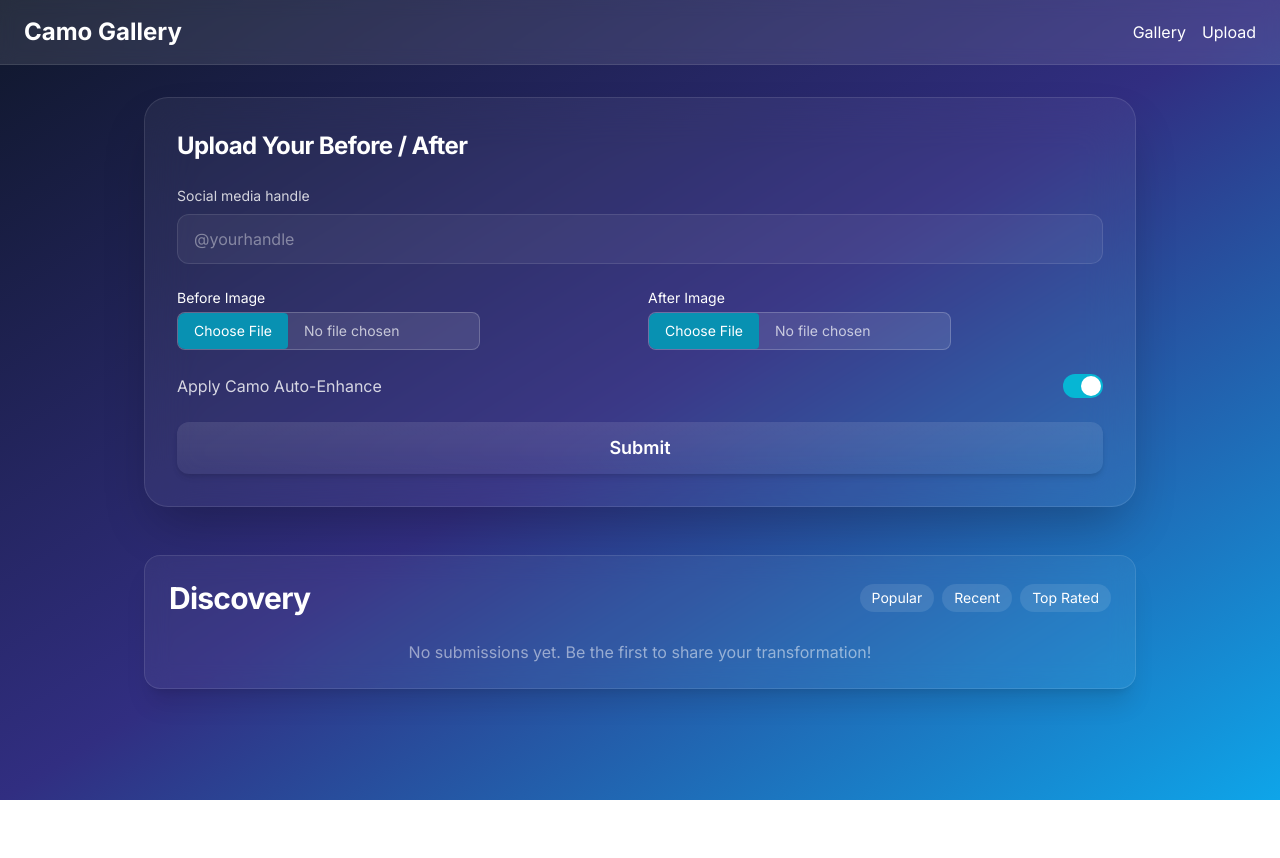
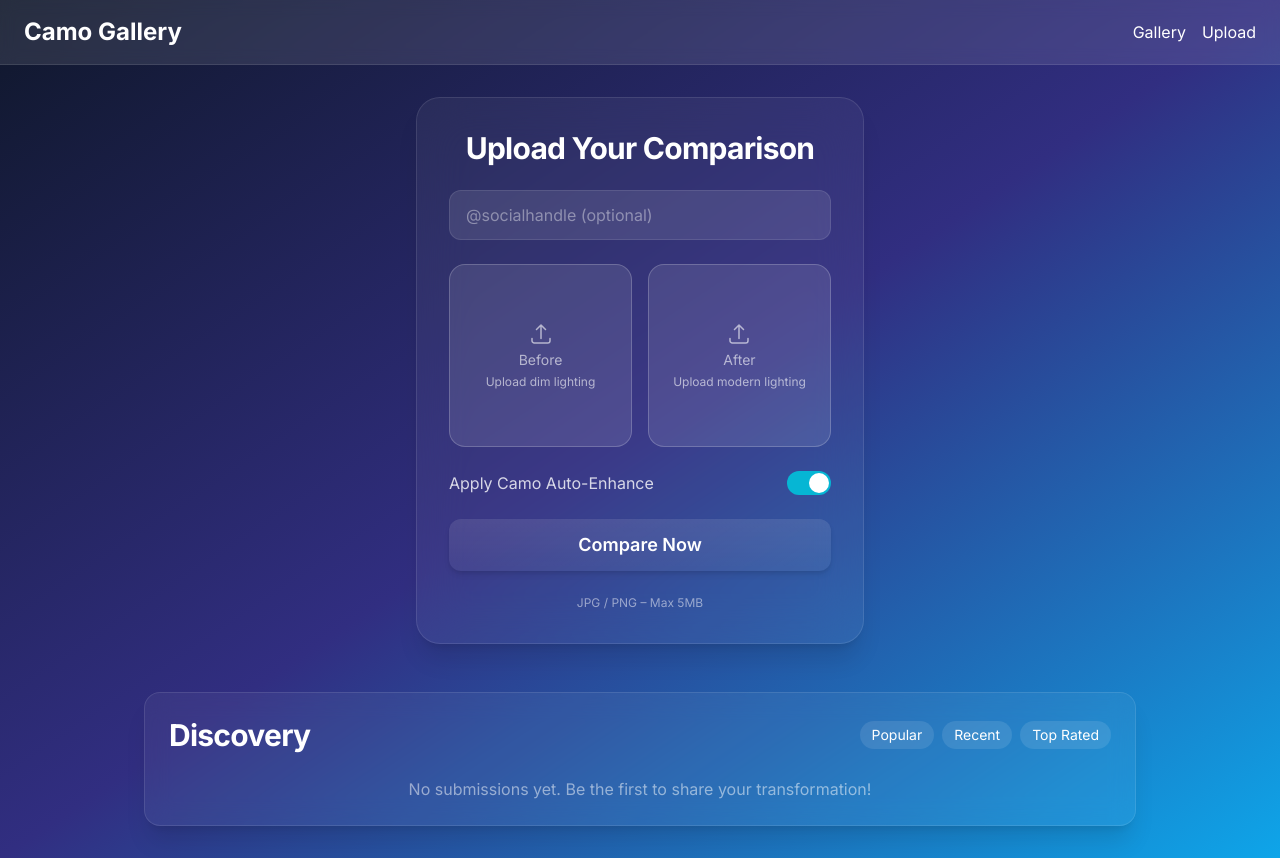
Before and after one commit to marcosSanchez-dev/camo-gallery-prototype, a React (Vite) app: page / in a window 1280 px wide. Before the commit the page ends 800 px from the top, so only its background shows below. Built offline with nearby package versions, Linux system fonts and the light colour scheme.

Commit message:
feat: implement Creation panel with social handle and image preview UI

```diff
--- a/package.json
+++ b/package.json
@@ -10,6 +10,7 @@
     "preview": "vite preview"
   },
   "dependencies": {
+    "@heroicons/react": "^2.2.0",
     "react": "^19.1.0",
     "react-dom": "^19.1.0",
     "react-dropzone": "^14.3.8",
--- a/src/components/UploadForm.jsx
+++ b/src/components/UploadForm.jsx
@@ -1,9 +1,11 @@
 import { useState } from "react";
+import { ArrowUpTrayIcon } from "@heroicons/react/24/outline";
 
 export default function UploadForm({ onSubmit }) {
   const [before, setBefore] = useState(null);
   const [after, setAfter] = useState(null);
   const [social, setSocial] = useState("");
+  const [autoEnhance, setAutoEnhance] = useState(true);
 
   const handleImage = (e, type) => {
     const file = e.target.files[0];
@@ -14,91 +16,109 @@ export default function UploadForm({ onSubmit }) {
 
   const handleSubmit = (e) => {
     e.preventDefault();
-    if (!before || !after || !social) {
-      alert("Please complete all fields.");
+    if (!before || !after) {
+      alert("Please upload both images.");
       return;
     }
-
-    const newEntry = { before, after, social };
+    const newEntry = { before, after, social, autoEnhance };
     onSubmit(newEntry);
-
-    // limpia el formulario
     setBefore(null);
     setAfter(null);
     setSocial("");
+    setAutoEnhance(true);
   };
 
   return (
     <form
       onSubmit={handleSubmit}
-      className="bg-white/5 backdrop-blur-xl border border-white/10 rounded-3xl p-8 shadow-2xl space-y-6 text-white"
+      className="w-full max-w-md mx-auto bg-white/5 text-white backdrop-blur-xl border border-white/10 rounded-3xl p-8 shadow-xl space-y-6"
     >
-      <h2 className="text-2xl font-bold tracking-tight text-white mb-4">
-        Upload Your Before / After
+      <h2 className="text-3xl font-bold tracking-tight mb-4 text-center">
+        Upload Your Comparison
       </h2>
 
       <div>
-        <label className="block text-sm font-medium mb-2 text-white/80">
-          Social media handle
-        </label>
         <input
           type="text"
           value={social}
           onChange={(e) => setSocial(e.target.value)}
-          placeholder="@yourhandle"
-          className="w-full bg-white/5 text-white placeholder-white/40 px-4 py-3 rounded-xl border border-white/10 focus:outline-none focus:ring-2 focus:ring-cyan-400"
+          placeholder="@socialhandle (optional)"
+          className="w-full bg-white/10 text-white placeholder-white/40 px-4 py-3 rounded-xl border border-white/10 focus:outline-none focus:ring-2 focus:ring-cyan-400"
         />
       </div>
 
       <div className="grid grid-cols-2 gap-4">
-        <div>
-          <label className="block text-sm font-medium mb-1">Before Image</label>
+        {/* BEFORE IMAGE */}
+        <label className="group flex flex-col items-center justify-center bg-white/10 hover:bg-white/20 border border-white/20 rounded-2xl aspect-square cursor-pointer transition-all">
+          {before ? (
+            <img
+              src={before}
+              alt="Before"
+              className="object-cover rounded-2xl w-full h-full"
+            />
+          ) : (
+            <div className="flex flex-col items-center text-sm text-white/60">
+              <ArrowUpTrayIcon className="w-6 h-6 mb-1" />
+              <span>Before</span>
+              <span className="text-xs mt-1">Upload dim lighting</span>
+            </div>
+          )}
           <input
             type="file"
             accept="image/*"
             onChange={(e) => handleImage(e, "before")}
-            className="file:bg-cyan-600 file:text-white file:rounded file:px-4 file:py-2 file:border-0 file:mr-4 bg-white/10 border border-white/20 rounded-lg text-sm text-white/70"
+            className="hidden"
           />
-          {before && (
+        </label>
+
+        {/* AFTER IMAGE */}
+        <label className="group flex flex-col items-center justify-center bg-white/10 hover:bg-white/20 border border-white/20 rounded-2xl aspect-square cursor-pointer transition-all">
+          {after ? (
             <img
-              src={before}
-              alt="Before"
-              className="rounded-xl shadow-lg border border-white/10"
+              src={after}
+              alt="After"
+              className="object-cover rounded-2xl w-full h-full"
             />
+          ) : (
+            <div className="flex flex-col items-center text-sm text-white/60">
+              <ArrowUpTrayIcon className="w-6 h-6 mb-1" />
+              <span>After</span>
+              <span className="text-xs mt-1">Upload modern lighting</span>
+            </div>
           )}
-        </div>
-        <div>
-          <label className="block text-sm font-medium mb-1">After Image</label>
           <input
             type="file"
             accept="image/*"
             onChange={(e) => handleImage(e, "after")}
-            className="file:bg-cyan-600 file:text-white file:rounded file:px-4 file:py-2 file:border-0 file:mr-4 bg-white/10 border border-white/20 rounded-lg text-sm text-white/70"
+            className="hidden"
           />
-
-          {after && (
-            <img
-              src={after}
-              alt="After"
-              className="rounded-xl shadow-lg border border-white/10"
-            />
-          )}
-        </div>
+        </label>
       </div>
 
       <div className="flex items-center justify-between">
         <span className="text-white/80">Apply Camo Auto-Enhance</span>
-        <div className="w-10 h-6 bg-cyan-500 rounded-full relative cursor-pointer">
-          <div className="w-5 h-5 bg-white rounded-full absolute top-0.5 left-0.5 transition-transform transform translate-x-4" />
-        </div>
+        <label className="relative inline-flex items-center cursor-pointer">
+          <input
+            type="checkbox"
+            className="sr-only peer"
+            checked={autoEnhance}
+            onChange={() => setAutoEnhance(!autoEnhance)}
+          />
+          <div className="w-11 h-6 bg-gray-600 peer-focus:outline-none rounded-full peer peer-checked:bg-cyan-500 transition-all"></div>
+          <div className="absolute left-0.5 top-0.5 bg-white w-5 h-5 rounded-full transition-transform transform peer-checked:translate-x-full"></div>
+        </label>
       </div>
 
       <button
         type="submit"
         className="w-full bg-gradient-to-b from-white/10 to-white/5 hover:from-white/20 text-white font-semibold text-lg py-3 rounded-xl transition-all duration-200 shadow-md"
       >
-        Submit
+        Compare Now
       </button>
+
+      <p className="text-center text-white/50 text-xs mt-2">
+        JPG / PNG – Max 5MB
+      </p>
     </form>
   );
 }
```
Also changed, not shown: 1 other file (tests, documents, lock files or other folders).
